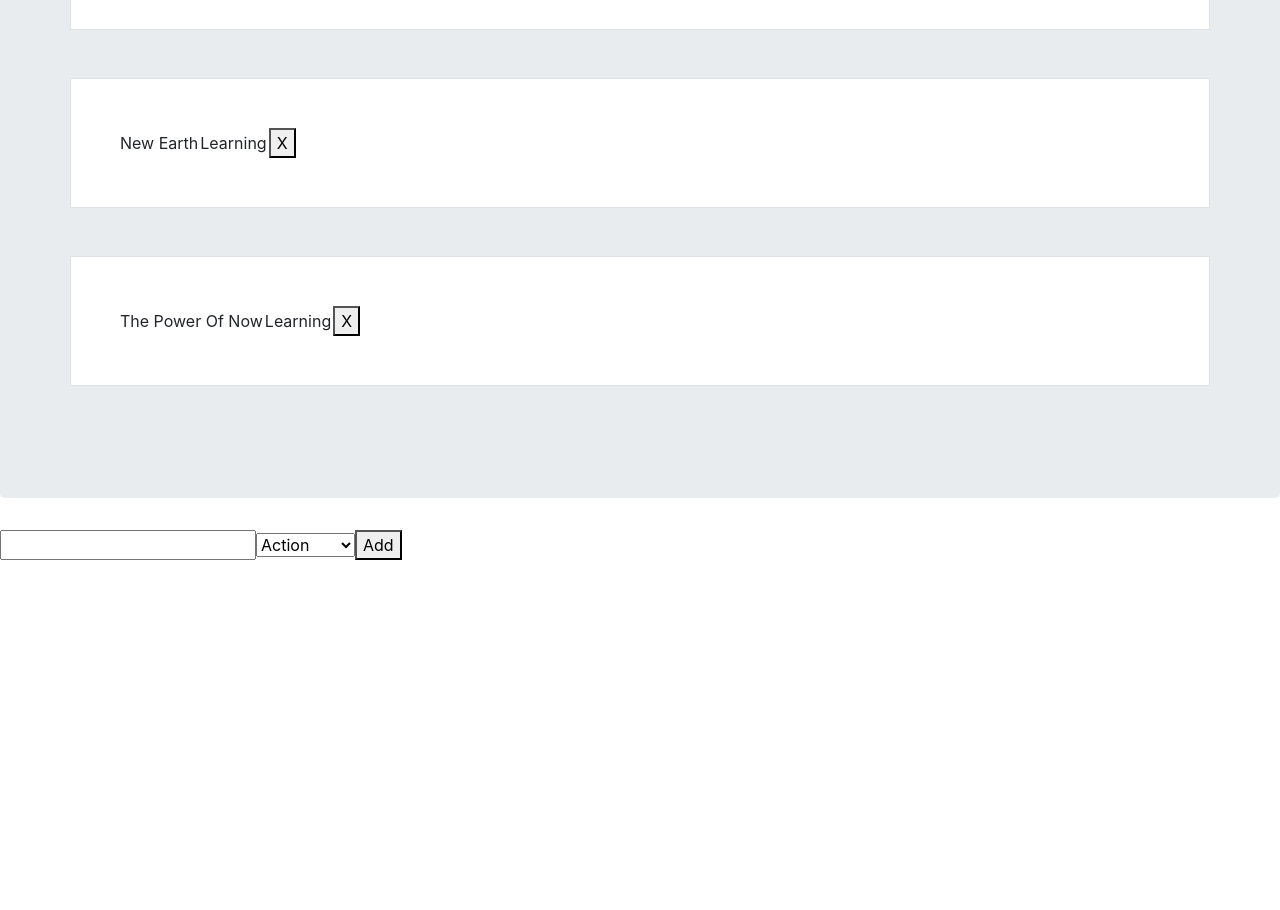
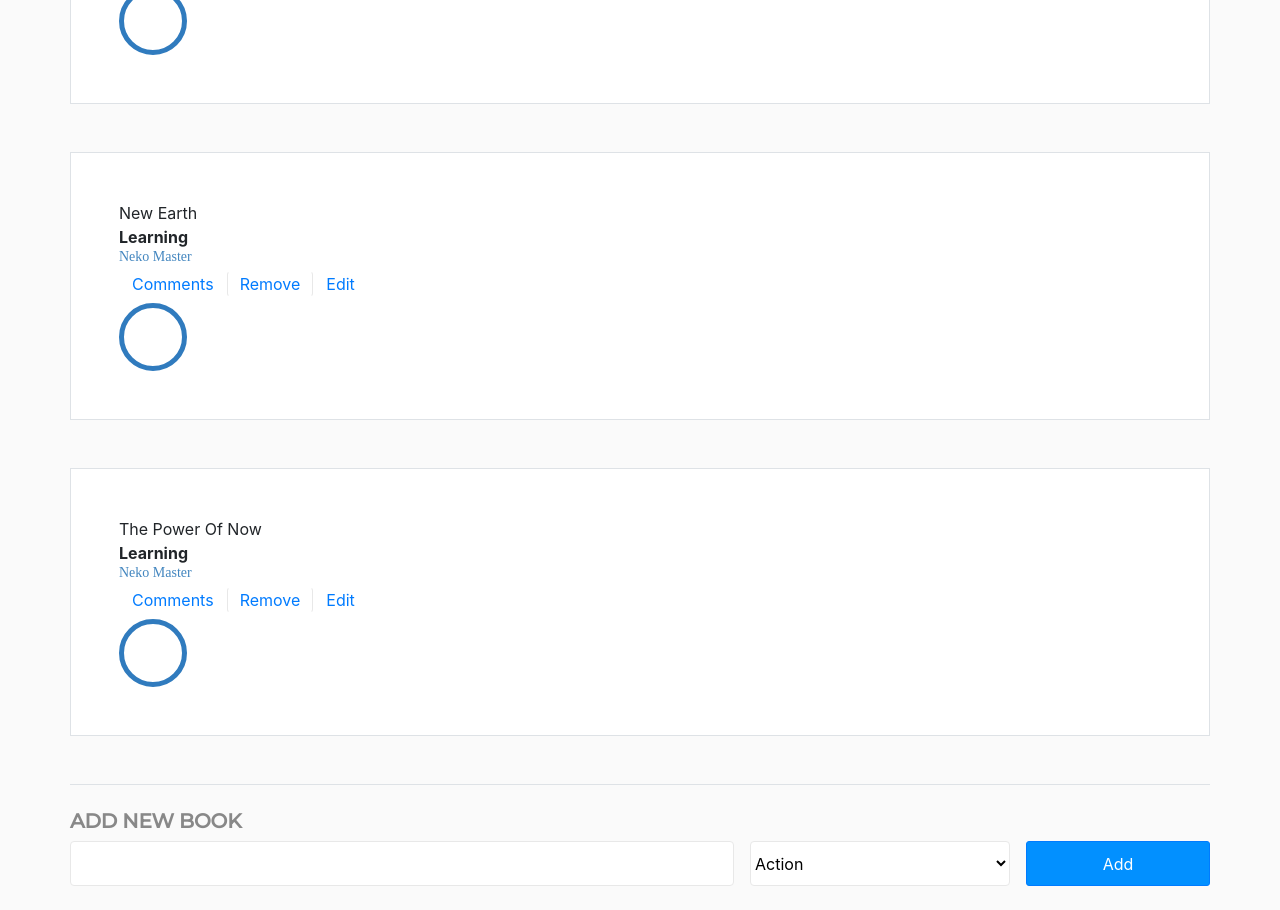
Before and after one commit to AbdelrhmanAmin/Bookstore, a React (Create React App) app: page / in a window 1280 px wide. Shown: the part 260-1170 px from the top of the page. Before the commit the page ends 820 px from the top, so only its background shows below. Built offline with nearby package versions, Linux system fonts and the light colour scheme.

Commit message:
add form panel

```diff
--- a/src/components/Book.js
+++ b/src/components/Book.js
@@ -2,12 +2,16 @@ import PropTypes from 'prop-types';
 
 const Book = ({ book: { id, title, category }, key, handleRemoveBook }) => (
   <ul className="container bg-white my-5 p-5 border">
-    <li key={key} className="list-unstyled">
-      <td>{title}</td>
-      <td>{category}</td>
-      <td>
-        <button type="button" onClick={() => handleRemoveBook({ id, title, category })}>X</button>
-      </td>
+    <li key={key} className="list-unstyled d-flex flex-column">
+      <span>{title}</span>
+      <strong>{category}</strong>
+      <span className="link">Neko Master</span>
+      <div>
+        <button type="button" className="btn btn-link">Comments</button>
+        <button type="button" className="btn btn-link bordered-sides py-0" onClick={() => handleRemoveBook({ id, title, category })}>Remove</button>
+        <button type="button" className="btn btn-link">Edit</button>
+      </div>
+      <div className="Oval-2" />
     </li>
   </ul>
 );
--- a/src/containers/BooksForm.js
+++ b/src/containers/BooksForm.js
@@ -39,15 +39,20 @@ const BooksForm = ({ dispatch }) => {
     'Sci-Fi',
   ];
   return (
-    <form>
-      <input type="text" id="title" name="title" onChange={handleChange} />
-      <select id="category" name="category" onClick={handleChange}>
-        {categories.map((category) => (
-          <option key={category} value={category}>{category}</option>
-        ))}
-      </select>
-      <button type="submit" onClick={handleSubmit}>Add</button>
-    </form>
+    <div className="container bg p-0 py-4 border-top ">
+      <h3 className="h3 title">
+        ADD NEW BOOK
+      </h3>
+      <form className="form-inline">
+        <input type="text" className="title-panel" name="title" onChange={handleChange} />
+        <select className="category-panel mx-3" name="category" onClick={handleChange}>
+          {categories.map((category) => (
+            <option key={category} value={category}>{category}</option>
+          ))}
+        </select>
+        <button type="submit" className="btn btn-primary btn-panel" onClick={handleSubmit}>Add</button>
+      </form>
+    </div>
   );
 };
 
--- a/src/containers/BooksList.js
+++ b/src/containers/BooksList.js
@@ -27,13 +27,13 @@ const BooksList = (props) => {
   ));
   return (
     <div>
-      <div className="d-flex align-items-center nav">
+      <div className="d-flex align-items-center nav bg-white">
         <strong className="headline h3">Neko Bookstore</strong>
         <span className="p-3 text-opacity-2">BOOKS</span>
         <span className="p-3 text-opacity-1">CATEGORIES</span>
         <CategoryFilter handleFilterChange={handleFilterChange} />
       </div>
-      <div className="jumbotron">
+      <div className="">
         {bookList}
       </div>
     </div>
--- a/src/style.css
+++ b/src/style.css
@@ -1,12 +1,21 @@
 @import url('https://fonts.googleapis.com/css2?family=Montserrat:wght@500&display=swap');
+@import url('https://fonts.googleapis.com/css2?family=Roboto+Slab&display=swap');
 :root {
   --blue: #1e90ff;
   --white: #ffffff;
   --azure: #0290ff;
   --black-two: #121212;
+  --bg: #fafafa !important;
+  --warm-grey: #888888;
 }
 .nav {
   padding: 0 100px;
+}
+.bg {
+  background-color: var(--bg);
+}
+body {
+  background-color: var(--bg);
 }
 .container {
   width: 1200px;
@@ -21,6 +30,16 @@
   line-height: normal;
   letter-spacing: normal;
   color: var(--azure);
+}
+.title {
+  font-family: Montserrat;
+  font-size: 20px;
+  font-weight: bold;
+  font-stretch: normal;
+  font-style: normal;
+  line-height: normal;
+  letter-spacing: -0.18px;
+  color: var(--warm-grey);
 }
 .text-opacity-2 {
   font-family: Montserrat;
@@ -43,3 +62,43 @@
   letter-spacing: 1.9px;
   color: var(--black-two);
 }
+.Oval-2 {
+  width: 68px;
+  height: 68px;
+  border: 5px solid #307bbe;
+  border-radius: 50%;
+}
+.link {
+  font-family: RobotoSlab;
+  font-size: 14px;
+  font-weight: 300;
+  font-stretch: normal;
+  font-style: normal;
+  line-height: normal;
+  letter-spacing: normal;
+  color: #4386bf;
+}
+.bordered-sides {
+  border-right: 1px solid #e8e8e8;
+  border-left: 1px solid #e8e8e8;
+}
+.title-panel {
+  border-radius: 4px;
+  border: solid 1px #e8e8e8;
+  background-color: var(--white);
+  width: 664px;
+  height: 45px;
+}
+.category-panel {
+  border-radius: 4px;
+  border: solid 1px #e8e8e8;
+  background-color: var(--white);
+  width: 260px;
+  height: 45px;
+}
+.btn-panel {
+  width: 184px;
+  height: 45px;
+  border-radius: 3px;
+  background-color: var(--azure);
+}
```
